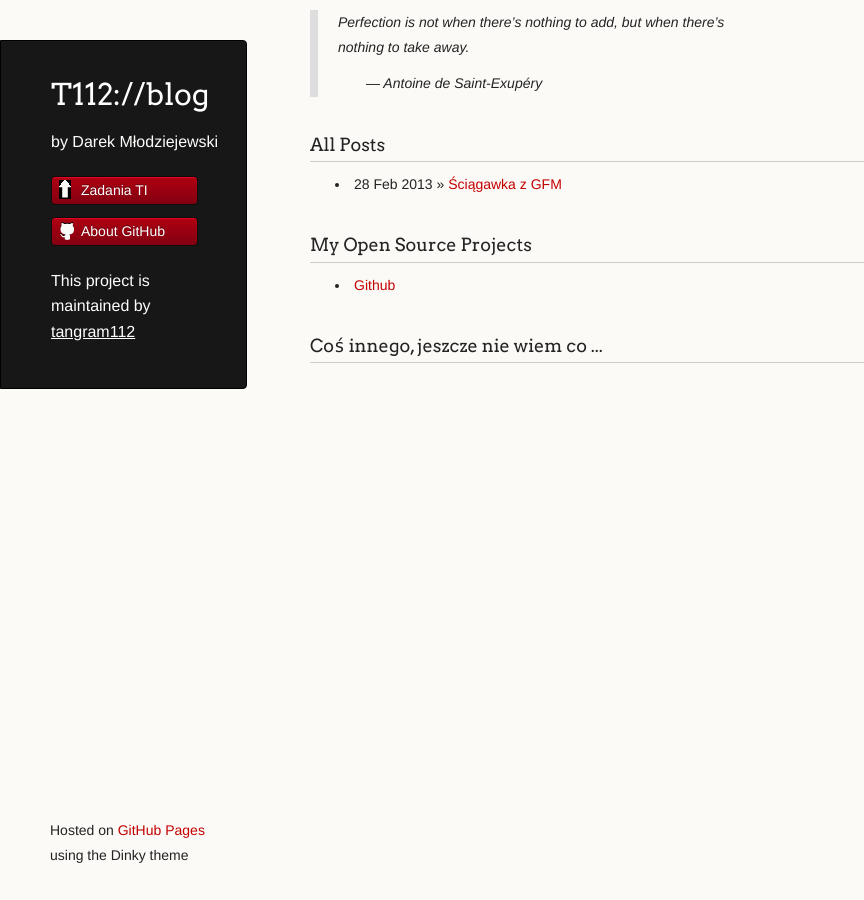
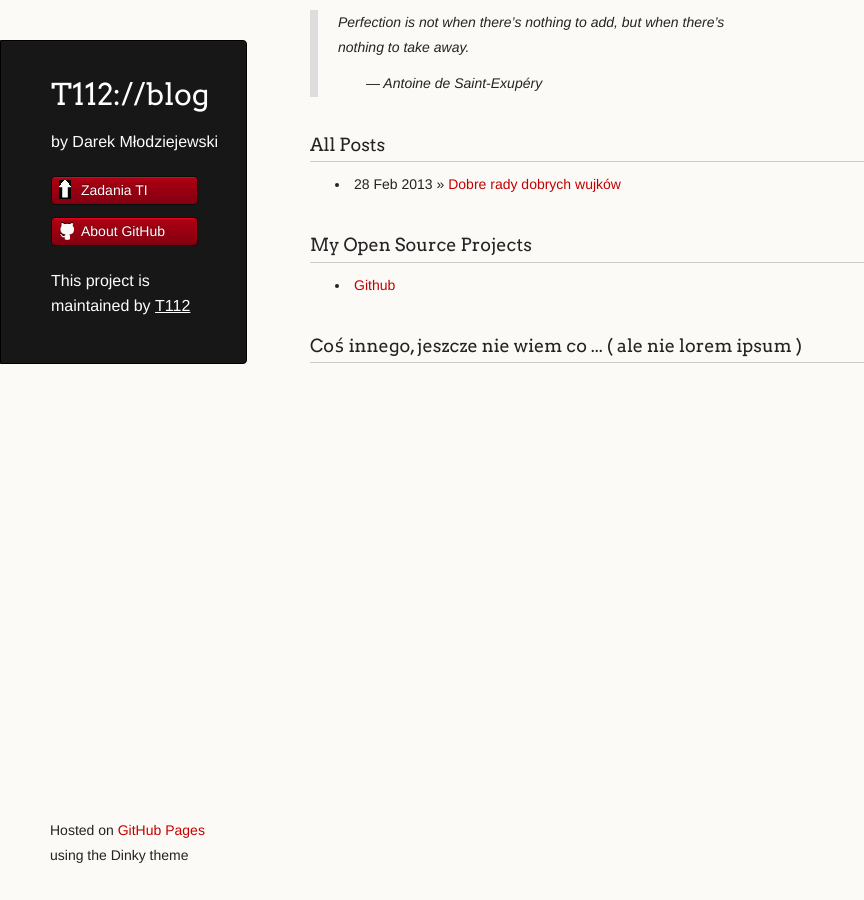
Before and after one commit to tangram112/t112blog, a Jekyll site: the page built from index.html, in a window 1280 px wide. Shown: the whole page, without its empty margins (0-864 px from the left). Built offline with Jekyll 4.4.1, drawn with Linux system fonts in a browser that asks for light colours; Markdown is read by kramdown in place of the engine named in the settings.

Commit message:
Zmiany bloga v2

```diff
--- a/_layouts/index.html
+++ b/_layouts/index.html
@@ -28,7 +28,7 @@
           <li><a class="buttons-arrow-up" href="http://tangram112.github.com/">Zadania TI</a></li>
           <li><a class="buttons github" href="https://github.com/">About GitHub</a></li>
         </ul>
-        <p class="header">This project is maintained by <a class="header name" href="https://github.com/tangram112">tangram112</a></p>
+        <p class="header">This project is maintained by <a class="header name" href="https://github.com/tangram112">T112</a></p>
       </header>
       <article>
         <blockquote>
--- a/_posts/2013-02-28-jekyll-howto.md
+++ b/_posts/2013-02-28-jekyll-howto.md
@@ -1,6 +1,6 @@
 ---
 layout: post
-title: Ściągawka z GFM
+title: Dobre rady dobrych wujków
 published: "3 marca 2013"
 tags: [jekyll, example]
 description: "Przykładowy post"
--- a/index.html
+++ b/index.html
@@ -14,4 +14,4 @@ title: "T112://blog"
   <li><a href="http://github.com/tangram112/">Github</a>
 </ul>
 
-<h3>Coś innego, jeszcze nie wiem co ...</h3>
+<h3>Coś innego, jeszcze nie wiem co ... ( ale nie <i>lorem ipsum</i> )</h3>
```
